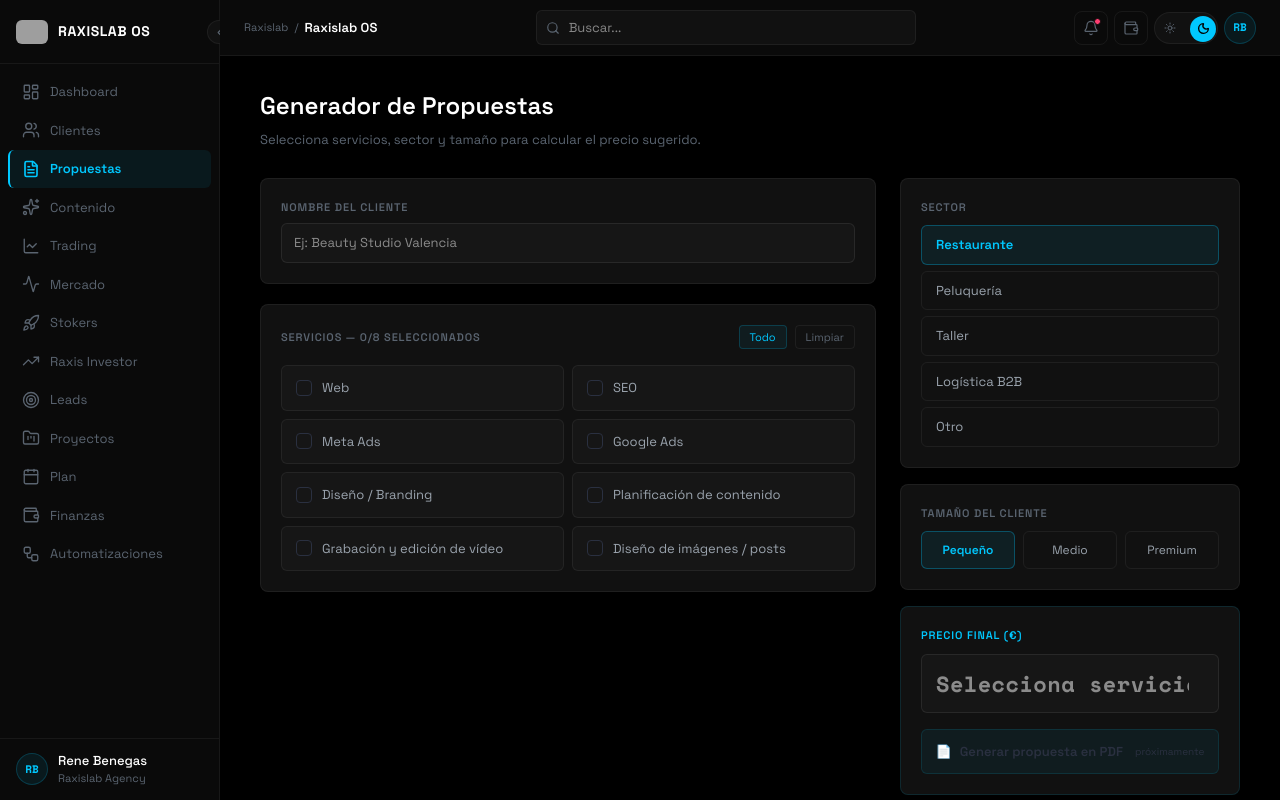
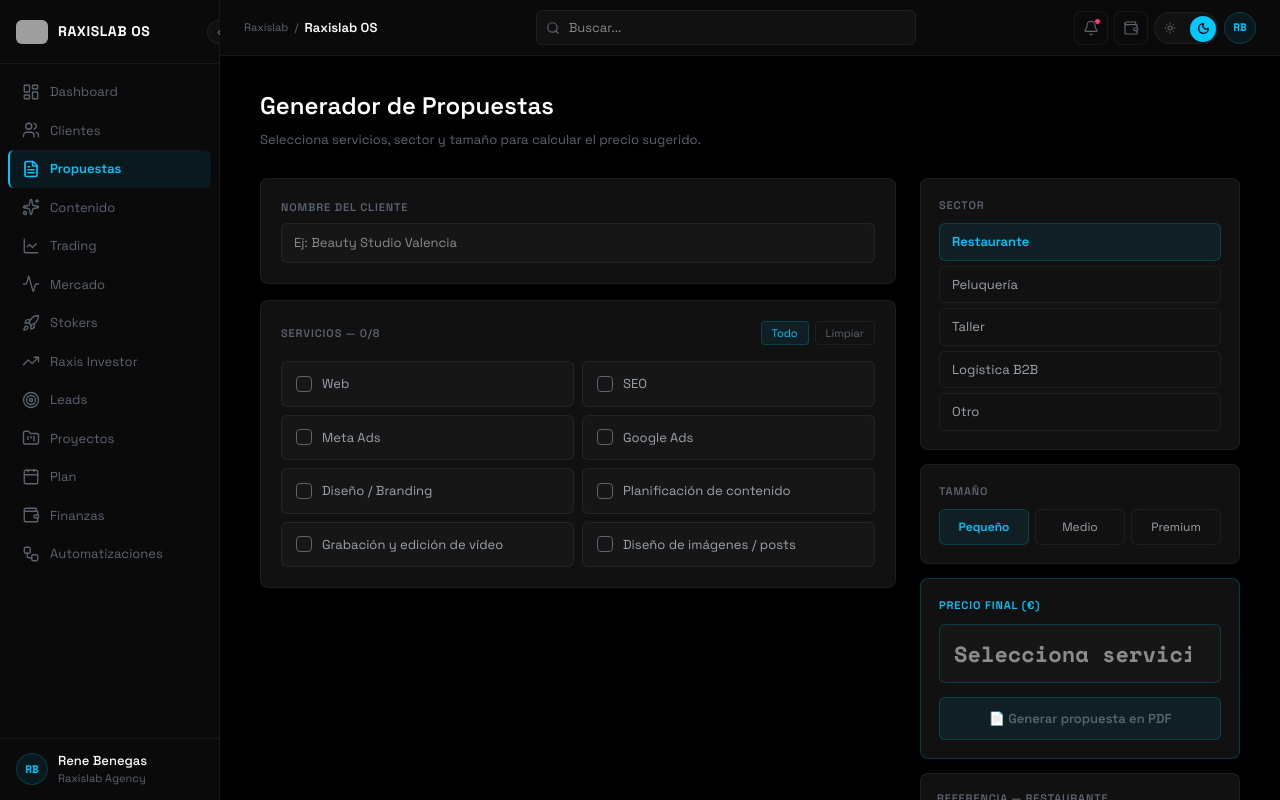
Before and after one commit to Renew22/raxislab-os, a Next.js app: page /propuestas in a window 1280 px wide. Built offline with nearby package versions, Linux system fonts and the light colour scheme; grey boxes are pictures that could not be loaded.

Commit message:
fix: propuestas usa CSS variables del sistema (no hardcoded), PDF button activo

```diff
--- a/app/propuestas/page.tsx
+++ b/app/propuestas/page.tsx
@@ -5,17 +5,16 @@ import { useState } from "react";
 // ── Tabla de precios ──────────────────────────────────────────────────────────
 
 const PRECIOS: Record<string, [number, number, number, number, number, number]> = {
-  //                 [pq_min, pq_max, me_min, me_max, pr_min, pr_max]
-  Restaurante:    [300,  800,  800,  2000,  2000,  5000],
-  Peluquería:     [200,  600,  600,  1500,  1500,  4000],
-  Taller:         [300,  800,  800,  2000,  2000,  5000],
-  "Logística B2B":[500, 1500, 1500,  5000,  5000, 20000],
-  Otro:           [300,  900,  900,  2500,  2500,  8000],
+  Restaurante:     [300,  800,  800,  2000,  2000,  5000],
+  Peluquería:      [200,  600,  600,  1500,  1500,  4000],
+  Taller:          [300,  800,  800,  2000,  2000,  5000],
+  "Logística B2B": [500, 1500, 1500,  5000,  5000, 20000],
+  Otro:            [300,  900,  900,  2500,  2500,  8000],
 };
 
-const SECTORES  = Object.keys(PRECIOS);
-const TAMANOS   = ["Pequeño", "Medio", "Premium"] as const;
-type Tamano     = typeof TAMANOS[number];
+const SECTORES = Object.keys(PRECIOS);
+const TAMANOS  = ["Pequeño", "Medio", "Premium"] as const;
+type Tamano    = typeof TAMANOS[number];
 
 const SERVICIOS = [
   "Web",
@@ -33,85 +32,90 @@ const SERVICIOS = [
 function calcRango(sector: string, tamano: Tamano, selected: string[]): [number, number] {
   const row = PRECIOS[sector] ?? PRECIOS["Otro"];
   const idx: Record<Tamano, number> = { Pequeño: 0, Medio: 2, Premium: 4 };
-  const base = idx[tamano];
-  const rMin = row[base];
-  const rMax = row[base + 1];
-  const k    = selected.length / SERVICIOS.length;
+  const b   = idx[tamano];
+  const k   = selected.length / SERVICIOS.length;
   if (k === 0) return [0, 0];
-  return [Math.round(rMin * k), Math.round(rMax * k)];
+  return [Math.round(row[b] * k), Math.round(row[b + 1] * k)];
 }
 
-function fmtEur(n: number): string {
-  return n.toLocaleString("es-ES") + "€";
-}
-
-// ── Estilos ───────────────────────────────────────────────────────────────────
-
-const CARD: React.CSSProperties  = { background: "#111111", border: "1px solid rgba(255,255,255,0.06)", borderRadius: "8px" };
-const LABEL: React.CSSProperties = { fontSize: "11px", fontWeight: 600, letterSpacing: "0.08em", textTransform: "uppercase", color: "#5A6470" };
-const INPUT: React.CSSProperties = { width: "100%", padding: "9px 12px", borderRadius: "6px", border: "1px solid rgba(255,255,255,0.08)", background: "#161616", color: "#FFFFFF", fontSize: "13px", outline: "none", boxSizing: "border-box" };
+function fmtEur(n: number) { return n.toLocaleString("es-ES") + "€"; }
 
 // ── Componente ────────────────────────────────────────────────────────────────
 
 export default function PropuestasPage() {
-  const [sector,   setSector]   = useState<string>("Restaurante");
+  const [sector,   setSector]   = useState("Restaurante");
   const [tamano,   setTamano]   = useState<Tamano>("Pequeño");
   const [selected, setSelected] = useState<string[]>([]);
   const [cliente,  setCliente]  = useState("");
-  const [ajuste,   setAjuste]   = useState<string>("");
+  const [ajuste,   setAjuste]   = useState("");
 
-  function toggleServicio(s: string) {
-    setSelected(prev => prev.includes(s) ? prev.filter(x => x !== s) : [...prev, s]);
-    setAjuste(""); // reset manual override when selection changes
+  function toggle(s: string) {
+    setSelected(p => p.includes(s) ? p.filter(x => x !== s) : [...p, s]);
+    setAjuste("");
   }
-
-  function selAll()   { setSelected([...SERVICIOS]); setAjuste(""); }
-  function clearAll() { setSelected([]); setAjuste(""); }
 
   const [rMin, rMax] = calcRango(sector, tamano, selected);
   const midpoint     = Math.round((rMin + rMax) / 2);
   const displayPrice = ajuste !== "" ? ajuste : (selected.length > 0 ? String(midpoint) : "");
+
+  // PDF link data
+  const pdfData = selected.length > 0 ? btoa(JSON.stringify({
+    cliente, sector, tamano,
+    selected: [...selected],
+    precio: Number(displayPrice) || midpoint,
+    pago: "50% a la firma · 50% inicio del segundo mes",
+  })) : "";
 
   return (
     <div style={{ padding: "32px 40px", maxWidth: "1100px" }}>
 
       {/* Header */}
       <div style={{ marginBottom: "28px" }}>
-        <h1 style={{ fontSize: "24px", fontWeight: 600, color: "#FFFFFF", margin: 0 }}>Generador de Propuestas</h1>
-        <p style={{ fontSize: "13px", color: "#5A6470", marginTop: "6px" }}>Selecciona servicios, sector y tamaño para calcular el precio sugerido.</p>
+        <h1 style={{ fontSize: "24px", fontWeight: 600, color: "var(--text)" }}>
+          Generador de Propuestas
+        </h1>
+        <p style={{ fontSize: "13px", color: "var(--text-muted)", marginTop: "6px" }}>
+          Selecciona servicios, sector y tamaño para calcular el precio sugerido.
+        </p>
       </div>
 
-      <div style={{ display: "grid", gridTemplateColumns: "1fr 340px", gap: "24px", alignItems: "start" }}>
+      <div style={{ display: "grid", gridTemplateColumns: "1fr 320px", gap: "24px", alignItems: "start" }}>
 
-        {/* ── Columna izquierda: servicios ──────────────────────────────────── */}
-        <div style={{ display: "flex", flexDirection: "column", gap: "20px" }}>
+        {/* ── Izquierda ── */}
+        <div style={{ display: "flex", flexDirection: "column", gap: "16px" }}>
 
-          {/* Nombre del cliente */}
-          <div style={{ ...CARD, padding: "20px" }}>
-            <p style={{ ...LABEL, marginBottom: "8px" }}>Nombre del cliente</p>
+          {/* Cliente */}
+          <div style={{ background: "var(--card)", border: "1px solid var(--border)", borderRadius: "8px", padding: "20px" }}>
+            <p style={{ fontSize: "11px", fontWeight: 600, letterSpacing: "0.08em", textTransform: "uppercase", color: "var(--text-muted)", marginBottom: "8px" }}>
+              Nombre del cliente
+            </p>
             <input
               value={cliente}
               onChange={e => setCliente(e.target.value)}
               placeholder="Ej: Beauty Studio Valencia"
-              style={INPUT}
+              style={{
+                width: "100%", padding: "9px 12px", borderRadius: "6px",
+                border: "1px solid var(--border)",
+                background: "var(--card-hover)",
+                color: "var(--text)",
+                fontSize: "13px", outline: "none", boxSizing: "border-box",
+              }}
             />
           </div>
 
           {/* Servicios */}
-          <div style={{ ...CARD, padding: "20px" }}>
+          <div style={{ background: "var(--card)", border: "1px solid var(--border)", borderRadius: "8px", padding: "20px" }}>
             <div style={{ display: "flex", alignItems: "center", justifyContent: "space-between", marginBottom: "16px" }}>
-              <p style={LABEL}>Servicios — {selected.length}/{SERVICIOS.length} seleccionados</p>
-              <div style={{ display: "flex", gap: "8px" }}>
-                <button
-                  onClick={selAll}
-                  style={{ fontSize: "11px", padding: "3px 10px", borderRadius: "4px", border: "1px solid rgba(0,200,255,0.2)", background: "rgba(0,200,255,0.06)", color: "#00C8FF", cursor: "pointer" }}
-                >
+              <p style={{ fontSize: "11px", fontWeight: 600, letterSpacing: "0.08em", textTransform: "uppercase", color: "var(--text-muted)" }}>
+                Servicios — {selected.length}/{SERVICIOS.length}
+              </p>
+              <div style={{ display: "flex", gap: "6px" }}>
+                <button onClick={() => { setSelected([...SERVICIOS]); setAjuste(""); }}
+                  style={{ fontSize: "11px", padding: "3px 10px", borderRadius: "4px", border: "1px solid var(--border-accent)", background: "var(--accent-dim)", color: "var(--accent)", cursor: "pointer" }}>
                   Todo
                 </button>
-                <button
-                  onClick={clearAll}
-                  style={{ fontSize: "11px", padding: "3px 10px", borderRadius: "4px", border: "1px solid rgba(255,255,255,0.06)", background: "transparent", color: "#5A6470", cursor: "pointer" }}
-                >
+                <button onClick={() => { setSelected([]); setAjuste(""); }}
+                  style={{ fontSize: "11px", padding: "3px 10px", borderRadius: "4px", border: "1px solid var(--border)", background: "transparent", color: "var(--text-muted)", cursor: "pointer" }}>
                   Limpiar
                 </button>
               </div>
@@ -121,30 +125,22 @@ export default function PropuestasPage() {
               {SERVICIOS.map(s => {
                 const on = selected.includes(s);
                 return (
-                  <div
-                    key={s}
-                    onClick={() => toggleServicio(s)}
-                    style={{
-                      display: "flex",
-                      alignItems: "center",
-                      gap: "10px",
-                      padding: "12px 14px",
-                      borderRadius: "6px",
-                      border: `1px solid ${on ? "rgba(0,200,255,0.25)" : "rgba(255,255,255,0.06)"}`,
-                      background: on ? "rgba(0,200,255,0.06)" : "#161616",
-                      cursor: "pointer",
+                  <div key={s} onClick={() => toggle(s)} style={{
+                    display: "flex", alignItems: "center", gap: "10px",
+                    padding: "12px 14px", borderRadius: "6px", cursor: "pointer",
+                    border: `1px solid ${on ? "var(--border-accent)" : "var(--border)"}`,
+                    background: on ? "var(--accent-dim)" : "var(--card-hover)",
                     transition: "all 0.12s",
-                    }}
-                  >
+                  }}>
                     <div style={{
                       width: "16px", height: "16px", borderRadius: "4px", flexShrink: 0,
-                      border: `1.5px solid ${on ? "#00C8FF" : "#2A3040"}`,
-                      background: on ? "#00C8FF" : "transparent",
+                      border: `1.5px solid ${on ? "var(--accent)" : "var(--text-muted)"}`,
+                      background: on ? "var(--accent)" : "transparent",
                       display: "flex", alignItems: "center", justifyContent: "center",
                     }}>
                       {on && <span style={{ color: "#000", fontSize: "10px", fontWeight: 800, lineHeight: 1 }}>✓</span>}
                     </div>
-                    <span style={{ fontSize: "13px", color: on ? "#FFFFFF" : "#9AA3AD", fontWeight: on ? 500 : 400 }}>
+                    <span style={{ fontSize: "13px", color: on ? "var(--text)" : "var(--text-mid)", fontWeight: on ? 500 : 400 }}>
                       {s}
                     </span>
                   </div>
@@ -154,30 +150,24 @@ export default function PropuestasPage() {
           </div>
         </div>
 
-        {/* ── Columna derecha: configuración + precio ────────────────────────── */}
-        <div style={{ display: "flex", flexDirection: "column", gap: "16px" }}>
+        {/* ── Derecha ── */}
+        <div style={{ display: "flex", flexDirection: "column", gap: "14px" }}>
 
           {/* Sector */}
-          <div style={{ ...CARD, padding: "20px" }}>
-            <p style={{ ...LABEL, marginBottom: "10px" }}>Sector</p>
-            <div style={{ display: "flex", flexDirection: "column", gap: "6px" }}>
+          <div style={{ background: "var(--card)", border: "1px solid var(--border)", borderRadius: "8px", padding: "18px" }}>
+            <p style={{ fontSize: "11px", fontWeight: 600, letterSpacing: "0.08em", textTransform: "uppercase", color: "var(--text-muted)", marginBottom: "10px" }}>
+              Sector
+            </p>
+            <div style={{ display: "flex", flexDirection: "column", gap: "5px" }}>
               {SECTORES.map(s => (
-                <button
-                  key={s}
-                  onClick={() => { setSector(s); setAjuste(""); }}
-                  style={{
-                    padding: "9px 14px",
-                    borderRadius: "6px",
-                    border: `1px solid ${sector === s ? "rgba(0,200,255,0.3)" : "rgba(255,255,255,0.06)"}`,
-                    background: sector === s ? "rgba(0,200,255,0.08)" : "transparent",
-                    color: sector === s ? "#00C8FF" : "#9AA3AD",
-                    fontSize: "13px",
-                    fontWeight: sector === s ? 600 : 400,
-                    textAlign: "left",
-                    cursor: "pointer",
+                <button key={s} onClick={() => { setSector(s); setAjuste(""); }} style={{
+                  padding: "8px 12px", borderRadius: "6px", textAlign: "left", cursor: "pointer",
+                  border: `1px solid ${sector === s ? "var(--border-accent)" : "var(--border)"}`,
+                  background: sector === s ? "var(--accent-dim)" : "transparent",
+                  color: sector === s ? "var(--accent)" : "var(--text-mid)",
+                  fontSize: "13px", fontWeight: sector === s ? 600 : 400,
                   transition: "all 0.12s",
-                  }}
-                >
+                }}>
                   {s}
                 </button>
               ))}
@@ -185,127 +175,131 @@ export default function PropuestasPage() {
           </div>
 
           {/* Tamaño */}
-          <div style={{ ...CARD, padding: "20px" }}>
-            <p style={{ ...LABEL, marginBottom: "10px" }}>Tamaño del cliente</p>
-            <div style={{ display: "flex", gap: "8px" }}>
+          <div style={{ background: "var(--card)", border: "1px solid var(--border)", borderRadius: "8px", padding: "18px" }}>
+            <p style={{ fontSize: "11px", fontWeight: 600, letterSpacing: "0.08em", textTransform: "uppercase", color: "var(--text-muted)", marginBottom: "10px" }}>
+              Tamaño
+            </p>
+            <div style={{ display: "flex", gap: "6px" }}>
               {TAMANOS.map(t => (
-                <button
-                  key={t}
-                  onClick={() => { setTamano(t); setAjuste(""); }}
-                  style={{
-                    flex: 1,
-                    padding: "9px 6px",
-                    borderRadius: "6px",
-                    border: `1px solid ${tamano === t ? "rgba(0,200,255,0.3)" : "rgba(255,255,255,0.06)"}`,
-                    background: tamano === t ? "rgba(0,200,255,0.08)" : "transparent",
-                    color: tamano === t ? "#00C8FF" : "#9AA3AD",
-                    fontSize: "12px",
-                    fontWeight: tamano === t ? 600 : 400,
-                    cursor: "pointer",
+                <button key={t} onClick={() => { setTamano(t); setAjuste(""); }} style={{
+                  flex: 1, padding: "8px 4px", borderRadius: "6px", cursor: "pointer",
+                  border: `1px solid ${tamano === t ? "var(--border-accent)" : "var(--border)"}`,
+                  background: tamano === t ? "var(--accent-dim)" : "transparent",
+                  color: tamano === t ? "var(--accent)" : "var(--text-mid)",
+                  fontSize: "12px", fontWeight: tamano === t ? 600 : 400,
                   transition: "all 0.12s",
-                  }}
-                >
+                }}>
                   {t}
                 </button>
               ))}
             </div>
-            {/* Referencia de rango base */}
+          </div>
+
+          {/* Precio */}
+          <div style={{ background: "var(--card)", border: "1px solid var(--border-accent)", borderRadius: "8px", padding: "18px" }}>
+            <p style={{ fontSize: "11px", fontWeight: 600, letterSpacing: "0.08em", textTransform: "uppercase", color: "var(--accent)", marginBottom: "10px" }}>
+              Precio final (€)
+            </p>
+
             {selected.length > 0 && (
-              <div style={{ marginTop: "12px", padding: "10px 12px", borderRadius: "6px", background: "#161616", border: "1px solid rgba(255,255,255,0.04)" }}>
-                <p style={{ fontSize: "11px", color: "#2A3040", marginBottom: "3px" }}>Rango sugerido ({selected.length}/{SERVICIOS.length} servicios)</p>
-                <p style={{ fontSize: "16px", fontWeight: 700, color: "#FFFFFF", fontFamily: "'Space Mono', monospace" }}>
+              <div style={{ marginBottom: "10px", padding: "8px 10px", borderRadius: "6px", background: "var(--surface)", border: "1px solid var(--border)" }}>
+                <p style={{ fontSize: "10px", color: "var(--text-muted)", marginBottom: "2px" }}>
+                  Rango sugerido ({selected.length}/{SERVICIOS.length} servicios)
+                </p>
+                <p style={{ fontSize: "15px", fontWeight: 700, color: "var(--text)", fontFamily: "var(--font-mono)" }}>
                   {fmtEur(rMin)} – {fmtEur(rMax)}
                 </p>
               </div>
             )}
-          </div>
 
-          {/* Precio final */}
-          <div style={{ ...CARD, padding: "20px", border: "1px solid rgba(0,200,255,0.12)" }}>
-            <p style={{ ...LABEL, marginBottom: "10px", color: "#00C8FF" }}>Precio final (€)</p>
             <input
               type="number"
               value={displayPrice}
               onChange={e => setAjuste(e.target.value)}
               placeholder={selected.length > 0 ? String(midpoint) : "Selecciona servicios..."}
-              style={{ ...INPUT, fontSize: "22px", fontWeight: 700, fontFamily: "'Space Mono', monospace", color: "#FFFFFF", padding: "12px 14px", letterSpacing: "0.02em" }}
+              style={{
+                width: "100%", padding: "12px 14px", borderRadius: "6px",
+                border: "1px solid var(--border-accent)",
+                background: "var(--card-hover)",
+                color: "var(--text)",
+                fontSize: "22px", fontWeight: 700,
+                fontFamily: "var(--font-mono)",
+                outline: "none", boxSizing: "border-box",
+              }}
             />
+
             {ajuste !== "" && (
-              <button
-                onClick={() => setAjuste("")}
-                style={{ marginTop: "8px", fontSize: "11px", color: "#5A6470", background: "none", border: "none", cursor: "pointer", padding: 0 }}
-              >
+              <button onClick={() => setAjuste("")}
+                style={{ marginTop: "6px", fontSize: "11px", color: "var(--text-muted)", background: "none", border: "none", cursor: "pointer", padding: 0 }}>
                 ↩ Restaurar sugerido
               </button>
             )}
 
-            {/* Resumen */}
             {selected.length > 0 && (
-              <div style={{ marginTop: "14px", display: "flex", flexDirection: "column", gap: "6px" }}>
+              <div style={{ marginTop: "14px", display: "flex", flexDirection: "column", gap: "5px" }}>
                 {[
-                  { label: "Cliente",   value: cliente || "—" },
-                  { label: "Sector",    value: sector },
-                  { label: "Tamaño",    value: tamano },
-                  { label: "Servicios", value: `${selected.length} seleccionados` },
-                ].map(({ label, value }) => (
-                  <div key={label} style={{ display: "flex", justifyContent: "space-between", fontSize: "12px" }}>
-                    <span style={{ color: "#5A6470" }}>{label}</span>
-                    <span style={{ color: "#9AA3AD", fontWeight: 500 }}>{value}</span>
+                  ["Cliente",   cliente || "—"],
+                  ["Sector",    sector],
+                  ["Tamaño",    tamano],
+                  ["Servicios", `${selected.length} seleccionados`],
+                ].map(([l, v]) => (
+                  <div key={l} style={{ display: "flex", justifyContent: "space-between", fontSize: "12px" }}>
+                    <span style={{ color: "var(--text-muted)" }}>{l}</span>
+                    <span style={{ color: "var(--text-mid)", fontWeight: 500 }}>{v}</span>
                   </div>
                 ))}
               </div>
             )}
 
-            {/* CTA Fase 2 */}
-            <div style={{ marginTop: "16px" }}>
-              <button
-                disabled
+            <div style={{ marginTop: "14px" }}>
+              {pdfData ? (
+                <a
+                  href={`/propuestas/preview?data=${encodeURIComponent(pdfData)}`}
+                  target="_blank"
+                  rel="noopener noreferrer"
                   style={{
-                  width: "100%",
-                  padding: "12px",
-                  borderRadius: "6px",
-                  background: "rgba(0,200,255,0.06)",
-                  border: "1px solid rgba(0,200,255,0.12)",
-                  color: "#2A3040",
-                  fontSize: "13px",
-                  fontWeight: 600,
-                  cursor: "not-allowed",
-                  display: "flex",
-                  alignItems: "center",
-                  justifyContent: "center",
-                  gap: "8px",
+                    display: "flex", alignItems: "center", justifyContent: "center", gap: "8px",
+                    width: "100%", padding: "11px",
+                    borderRadius: "6px", textDecoration: "none",
+                    background: "var(--accent)", color: "#000",
+                    fontSize: "13px", fontWeight: 600,
                   }}
                 >
-                <span>📄</span> Generar propuesta en PDF
-                <span style={{ fontSize: "10px", fontWeight: 400, color: "#2A3040", marginLeft: "4px" }}>próximamente</span>
+                  📄 Generar propuesta en PDF
+                </a>
+              ) : (
+                <button disabled style={{
+                  width: "100%", padding: "11px", borderRadius: "6px",
+                  background: "var(--accent-dim)", border: "1px solid var(--border-accent)",
+                  color: "var(--text-muted)", fontSize: "13px", fontWeight: 600, cursor: "not-allowed",
+                }}>
+                  📄 Generar propuesta en PDF
                 </button>
+              )}
             </div>
           </div>
 
-          {/* Tabla referencia */}
-          <div style={{ ...CARD, padding: "16px" }}>
-            <p style={{ ...LABEL, marginBottom: "10px" }}>Tabla de referencia — {sector}</p>
+          {/* Tabla referencia sector */}
+          <div style={{ background: "var(--card)", border: "1px solid var(--border)", borderRadius: "8px", padding: "16px" }}>
+            <p style={{ fontSize: "11px", fontWeight: 600, letterSpacing: "0.08em", textTransform: "uppercase", color: "var(--text-muted)", marginBottom: "10px" }}>
+              Referencia — {sector}
+            </p>
             <div style={{ display: "grid", gridTemplateColumns: "1fr 1fr 1fr", gap: "6px" }}>
               {TAMANOS.map(t => {
                 const row = PRECIOS[sector];
                 if (!row) return null;
                 const idx: Record<Tamano, number> = { Pequeño: 0, Medio: 2, Premium: 4 };
                 const b = idx[t];
-                const isActive = tamano === t;
+                const active = tamano === t;
                 return (
-                  <div
-                    key={t}
-                    style={{
-                      padding: "10px 8px",
-                      borderRadius: "6px",
-                      textAlign: "center",
-                      background: isActive ? "rgba(0,200,255,0.06)" : "#161616",
-                      border: `1px solid ${isActive ? "rgba(0,200,255,0.2)" : "rgba(255,255,255,0.04)"}`,
-                    }}
-                  >
-                    <p style={{ fontSize: "10px", color: "#5A6470", marginBottom: "5px", fontWeight: 600 }}>{t.toUpperCase()}</p>
-                    <p style={{ fontSize: "11px", fontFamily: "'Space Mono', monospace", color: isActive ? "#00C8FF" : "#5A6470", fontWeight: isActive ? 700 : 400 }}>
-                      {row[b].toLocaleString()}–{row[b + 1].toLocaleString()}€
+                  <div key={t} style={{
+                    padding: "10px 6px", borderRadius: "6px", textAlign: "center",
+                    background: active ? "var(--accent-dim)" : "var(--card-hover)",
+                    border: `1px solid ${active ? "var(--border-accent)" : "var(--border)"}`,
+                  }}>
+                    <p style={{ fontSize: "10px", color: "var(--text-muted)", marginBottom: "4px", fontWeight: 600 }}>{t.toUpperCase()}</p>
+                    <p style={{ fontSize: "11px", fontFamily: "var(--font-mono)", color: active ? "var(--accent)" : "var(--text-muted)", fontWeight: active ? 700 : 400 }}>
+                      {row[b].toLocaleString()}–{row[b+1].toLocaleString()}€
                     </p>
                   </div>
                 );
```
Lines whose indentation alone changed are shown as unchanged.
